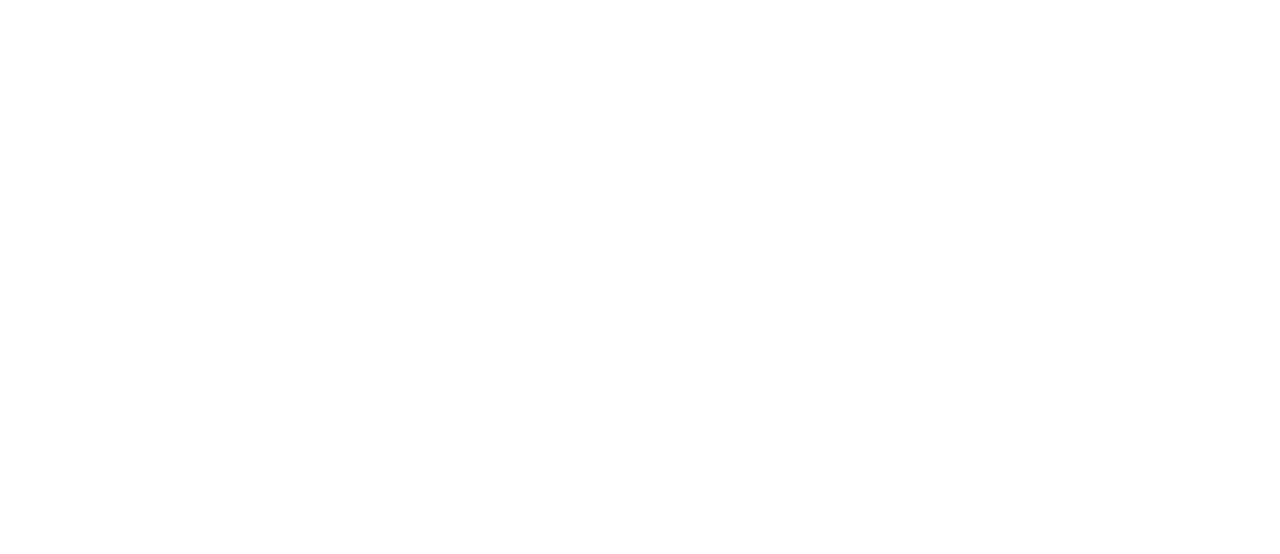
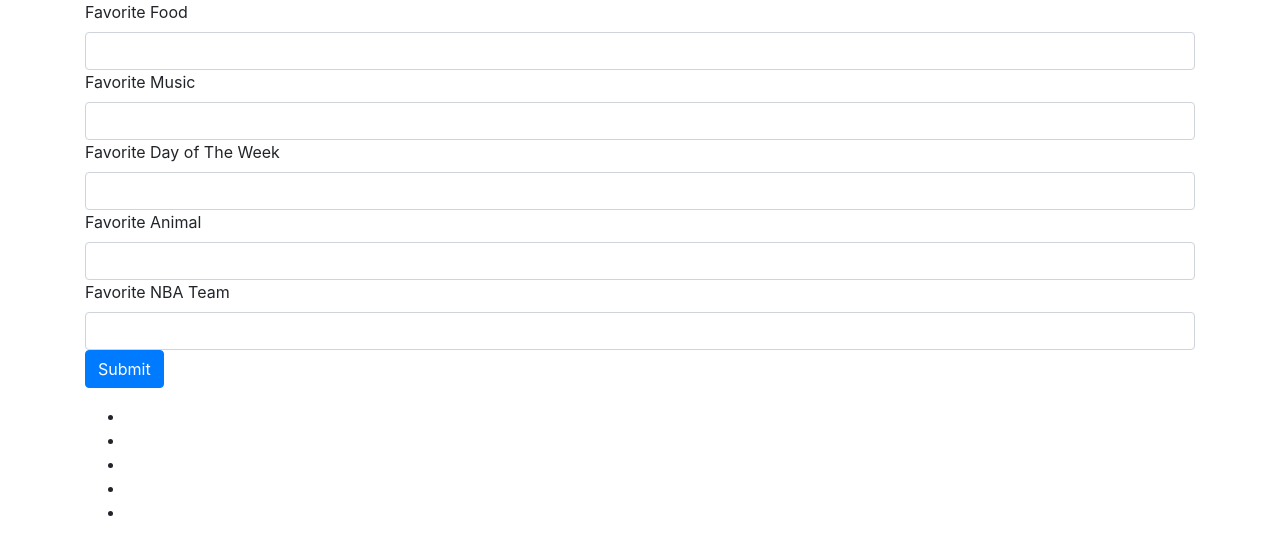
Before and after one commit to ccahill1117/10.22.2018, a plain HTML site: page index.html in a window 1280 px wide. Drawn offline with nearby package versions, Linux system fonts and the light colour scheme.

Commit message:
Add forEach function to inputs.

```diff
--- a/index.html
+++ b/index.html
@@ -6,11 +6,33 @@
     <link rel="stylesheet" href="css/styles.css">
     <script type="text/javascript" src="js/jquery-3.3.1.js"></script>
     <script type="text/javascript" src="js/scripts.js"></script>
-    <title></title>
+    <title>Fav Things Webpage</title>
   </head>
   <body>
     <div class="container">
+      <form class="form form-group" action="submit" id="favThings">
+        <label for="exampleInputEmail1">Favorite Food</label>
+        <input class="form-control" id="favFood" aria-describedby="emailHelp">
+        <label for="exampleInputEmail1">Favorite Music</label>
+        <input class="form-control" id="favMusic" aria-describedby="emailHelp">
+        <label for="exampleInputEmail1">Favorite Day of The Week</label>
+        <input class="form-control" id="favDayOfTheWeek" aria-describedby="emailHelp">
+        <label for="exampleInputEmail1">Favorite Animal</label>
+        <input class="form-control" id="favAnimal" aria-describedby="emailHelp">
+        <label for="exampleInputEmail1">Favorite NBA Team</label>
+        <input class="form-control" id="favNBA" aria-describedby="emailHelp">
+        <button type="submit" id="submit" class="btn btn-primary">Submit</button>
+      </form>
+      <div class="output">
+        <ul>
+          <li><span class="favFood"></span></li>
+          <li><span class="favMusic"></span></li>
+          <li><span class="favDayOfTheWeek"></span></li>
+          <li><span class="favAnimal"></span></li>
+          <li><span class="favNBA"></span></li>
+        </ul>
 
+      </div>
     </div>
 
   </body>
--- a/js/scripts.js
+++ b/js/scripts.js
@@ -0,0 +1,44 @@
+$(document).ready(function() {
+
+  $("form#favThings").submit(function(event) {
+    var things = ["favFood", "favMusic", "favDayOfTheWeek", "favAnimal", "favNBA"];
+
+
+    things.forEach(function(thing) {
+      var userInput = $("input#" + thing).val();
+      $("." + thing).text(userInput);
+      console.log(thing + ",  userInput=" + userInput);
+      // debugger
+
+    });
+    debugger
+
+
+    event.preventDefault();
+
+  });
+
+});
+
+// var Food = $("#favFood").val();
+// var Music = $("#favMusic").val();
+// var Day = $("#favDayOfTheWeek").val();
+// var Animal = $("#favAnimal").val();
+// var nba = $("#favNBA").val();
+// var output = [Food, Music, Day, Animal, nba];
+
+
+// console.log(output1);
+
+// debugger
+// var arrayFavs = jQuery.makeArray(".form-control");
+//
+// $(arrayFavs).appendTo(".output");
+
+
+
+
+// console.log(output1);
+// var output1 = jQuery.makeArray(output);
+// console.log(output1);
+// debugger
```
